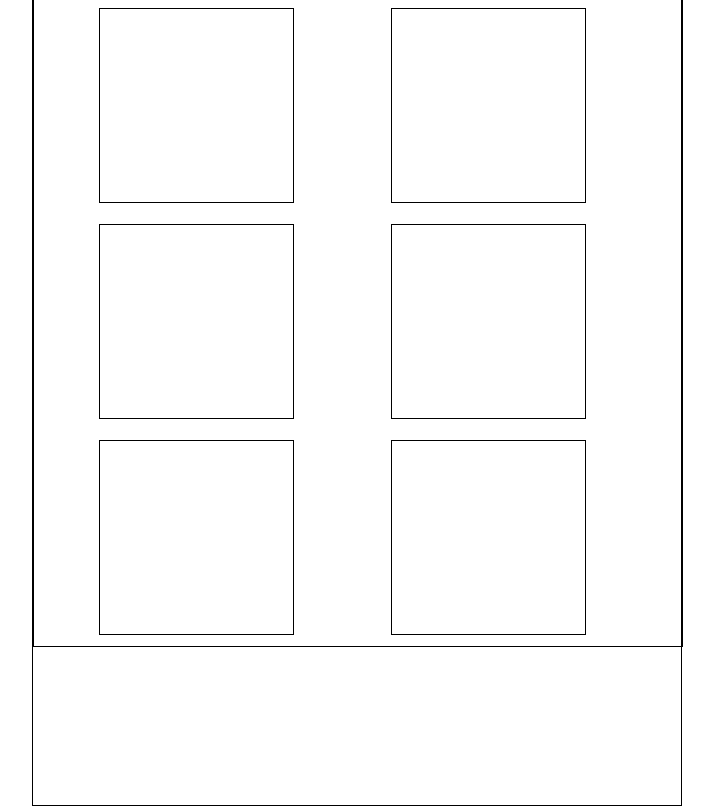
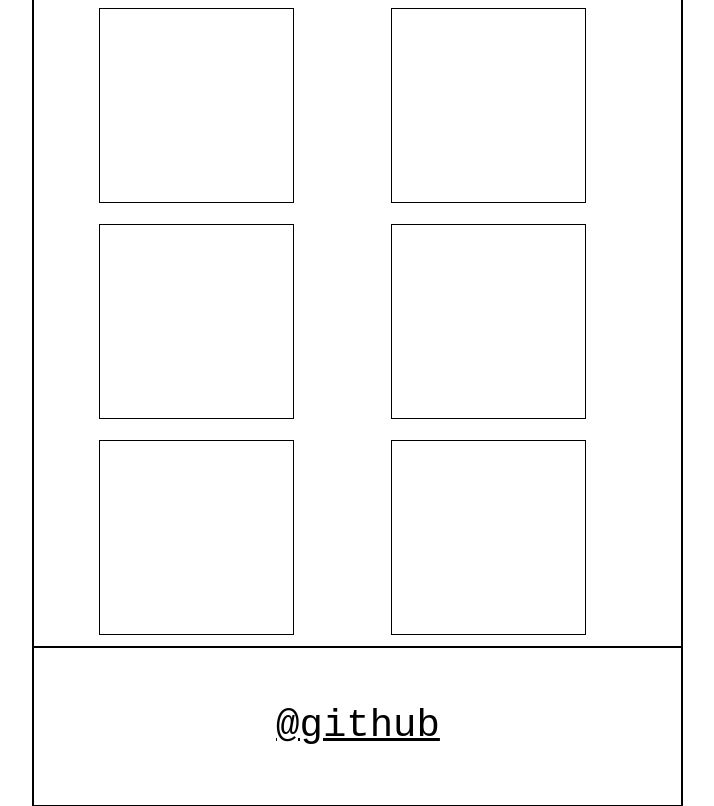
Before and after one commit to sajimenez18/Prueba-corta-1, a plain HTML site: page index.html in a window 1280 px wide. Shown: the part 124-930 px from the top of the page, without its empty margins (283-997 px from the left). Drawn offline with Linux system fonts and the light colour scheme.

Commit message:
version 5

```diff
--- a/footer/footer.css
+++ b/footer/footer.css
@@ -1,5 +1,13 @@
 .footer {
     width: 50rem;
-    height: 100px;
+    height: 12.3rem;
     border: 1px solid black;
+
+    display: flex;
+    align-items: center;
+    justify-content: center;
 }
+.link {
+    color: black;
+    font-size: 3rem;
+}
--- a/index.html
+++ b/index.html
@@ -9,6 +9,7 @@
     <link rel="stylesheet" href="config.css">
     <link rel="stylesheet" href="index.css">
     <link rel="stylesheet" href="header/header.css">
+    <link rel="stylesheet" href="footer/footer.css">
 
 </head>
 <body>
@@ -25,9 +26,8 @@
                 <div class="img"> </div>
             </div>
             <div class="footer">
-
+                <a class="link" href="https://github.com/sajimenez18/Prueba-corta-1"> @github</a>
             </div>
-            <footer> </footer>
     </div>
 </body>
 </html>
```
